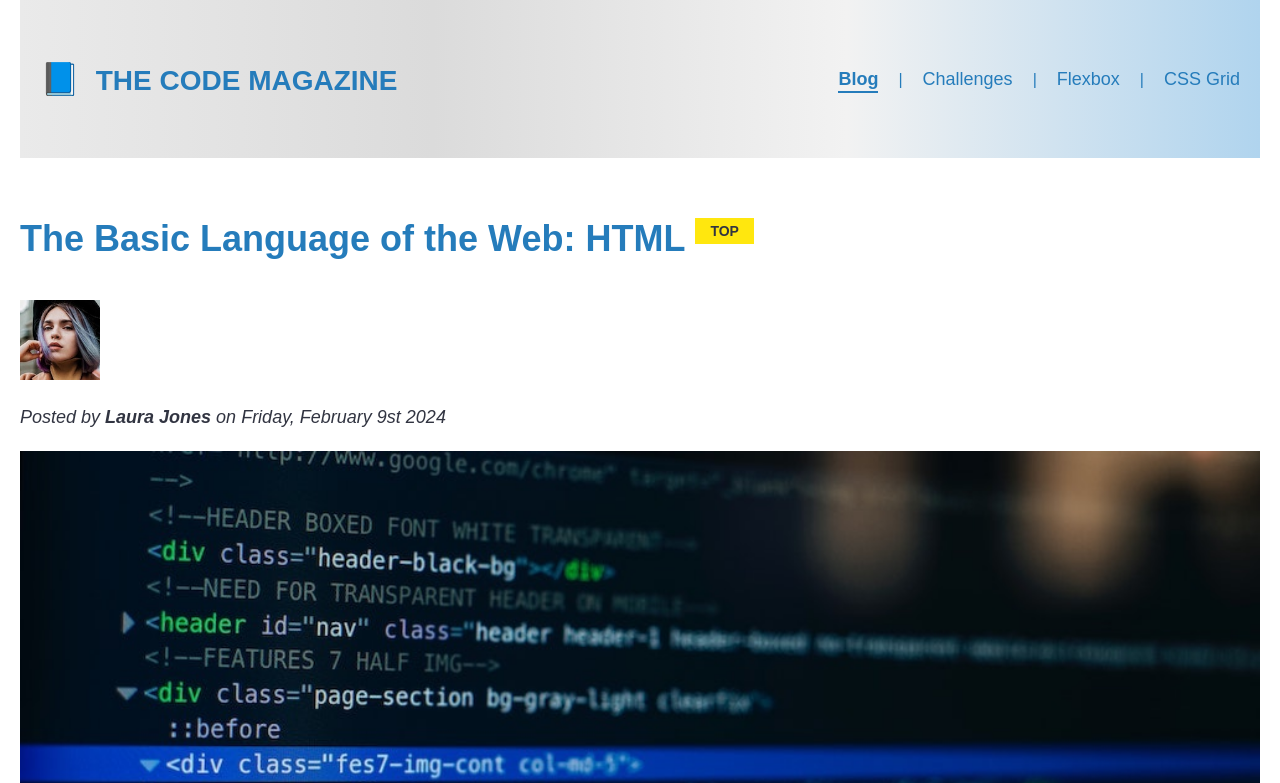
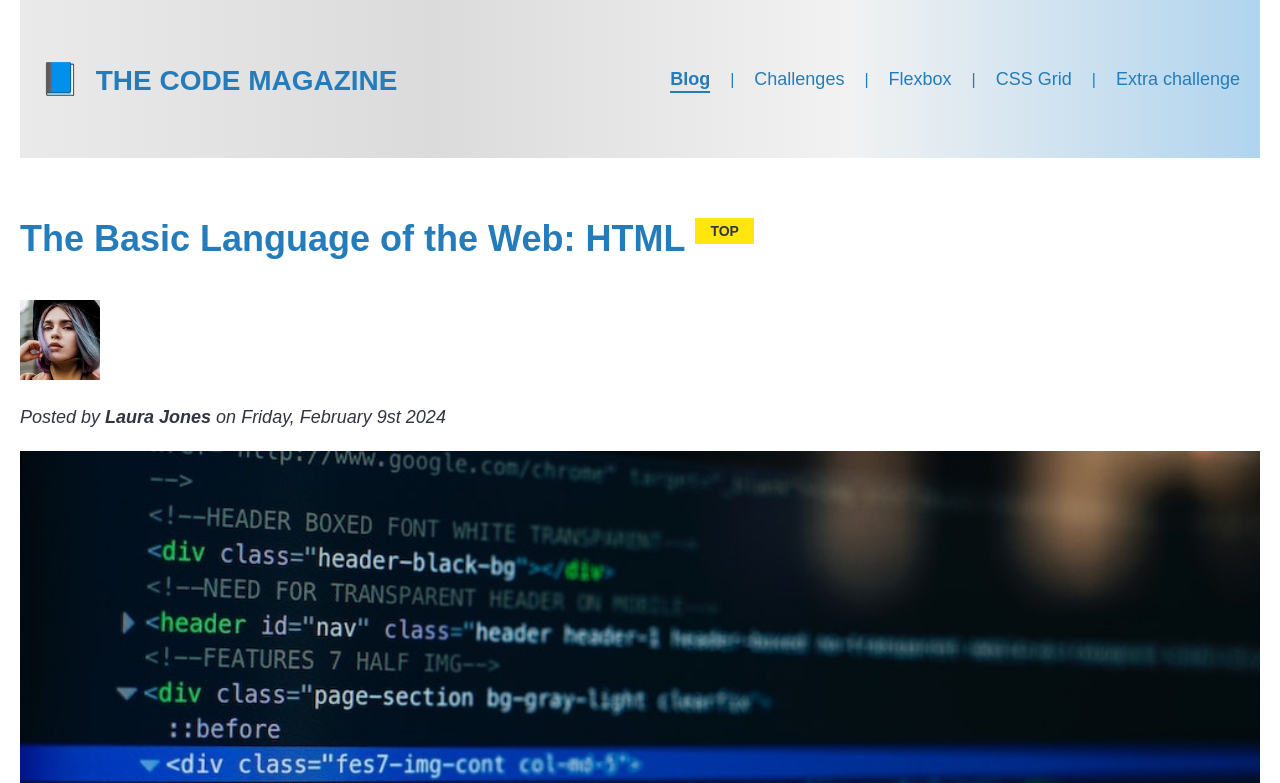
Before and after one commit to TetianaUMKA/html-css-course-udemy, a plain HTML site: page index.html in a window 1280 px wide. Shown: the top 783 px of the page. Drawn offline with Linux system fonts and the light colour scheme.

Commit message:
Update index.html

```diff
--- a/index.html
+++ b/index.html
@@ -15,7 +15,11 @@
           <a class="nav-link nav-link-active" href="#">Blog</a><span>|</span
           ><a class="nav-link" href="./challenges.html">Challenges</a
           ><span>|</span><a class="nav-link" href="./flexbox.html">Flexbox</a
-          ><span>|</span><a class="nav-link" href="./css-grid.html">CSS Grid</a>
+          ><span>|</span><a class="nav-link" href="./css-grid.html">CSS Grid</a
+          ><span>|</span
+          ><a class="nav-link" href="./extra-challenges.html"
+            >Extra challenge</a
+          >
         </nav>
       </header>
       <article>
```
